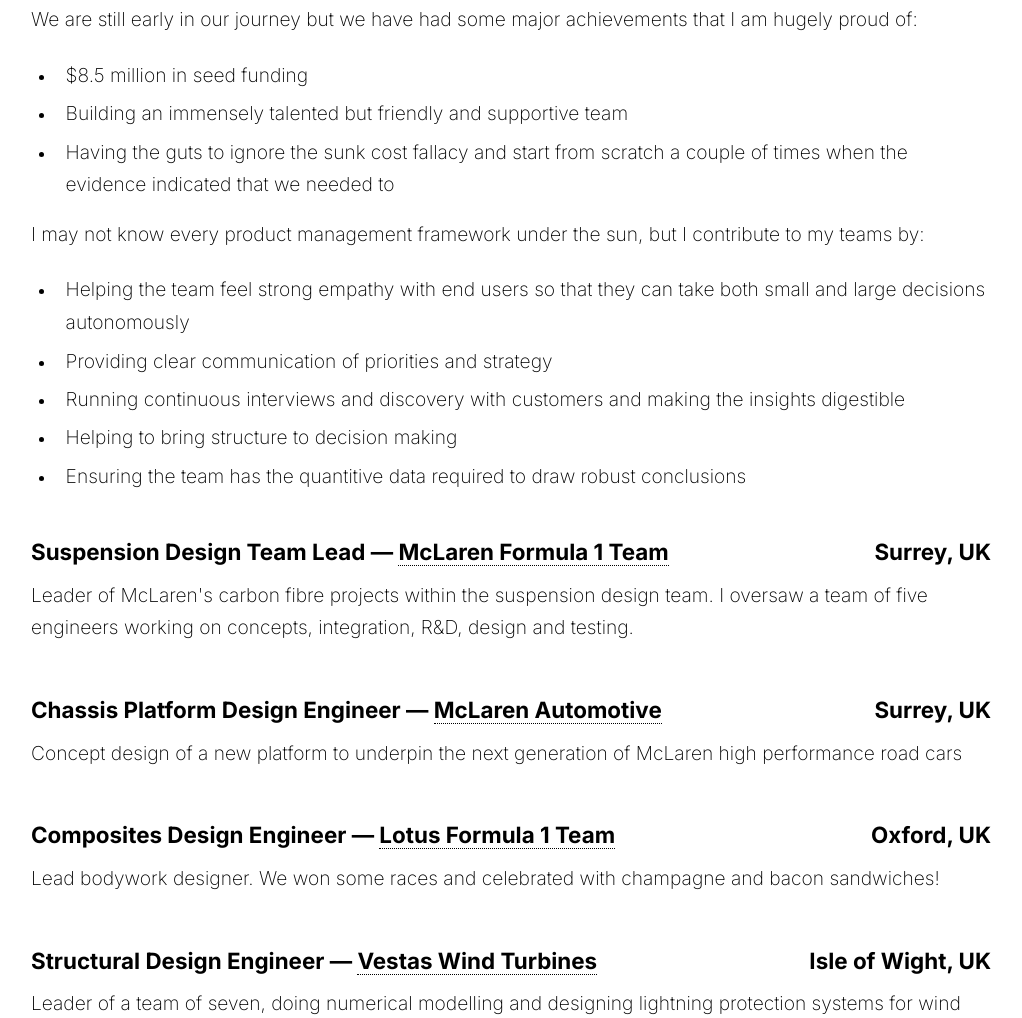
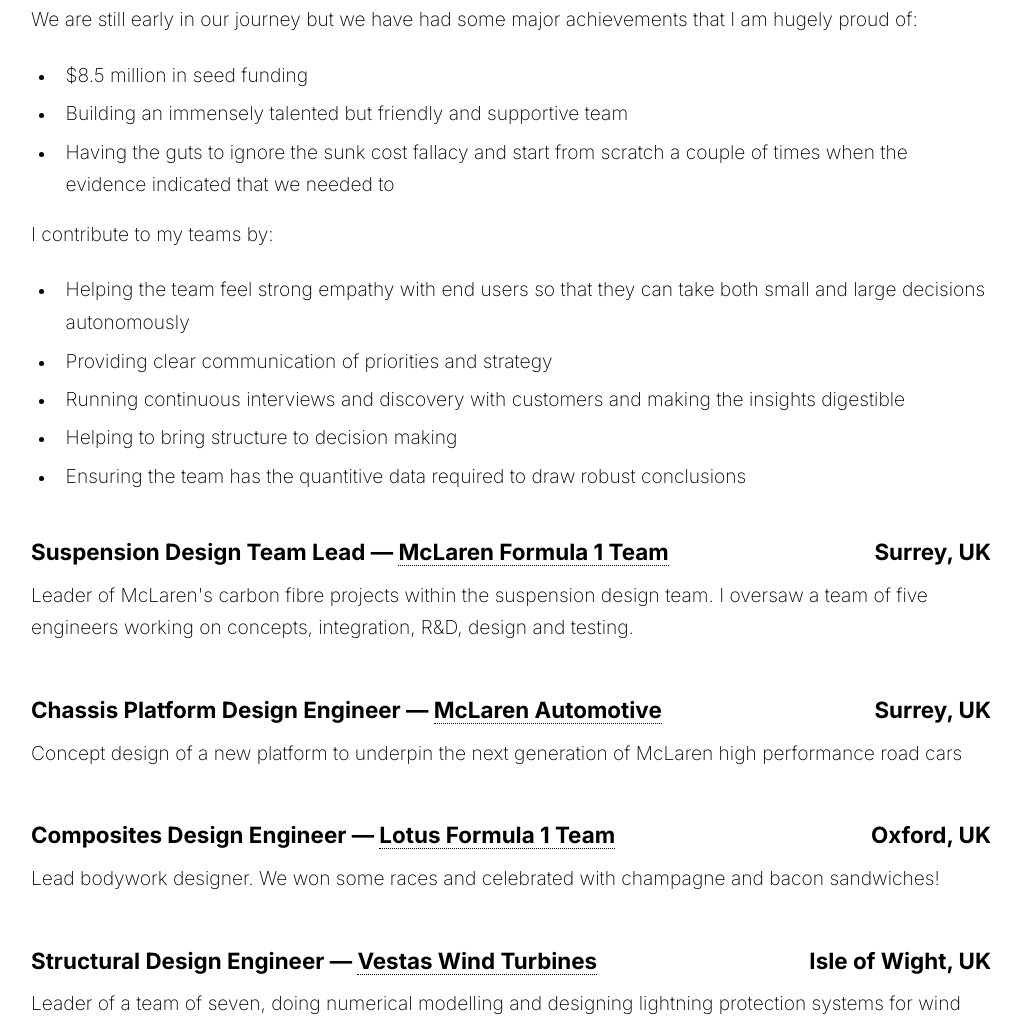
Before and after one commit to neil-cameron/cv-website, a plain HTML site: page index.html in a window 1280 px wide. Shown: the part 1678-2696 px from the top of the page, without its empty margins (129-1151 px from the left). Drawn offline with Linux system fonts and the light colour scheme.

Commit message:
fix: tweak some wording

```diff
--- a/index.html
+++ b/index.html
@@ -92,7 +92,7 @@
 			        <li><p>Having the guts to ignore the sunk cost fallacy and start from scratch a couple of times when the evidence indicated that we needed to</p></li>
 			    </ul>
 
-			    <p>I may not know every product management framework under the sun, but I contribute to my teams by:</p>
+			    <p>I contribute to my teams by:</p>
 
 			    <ul>
 			        <li><p>Helping the team feel strong empathy with end users so that they can take both small and large decisions autonomously</p></li>
```
